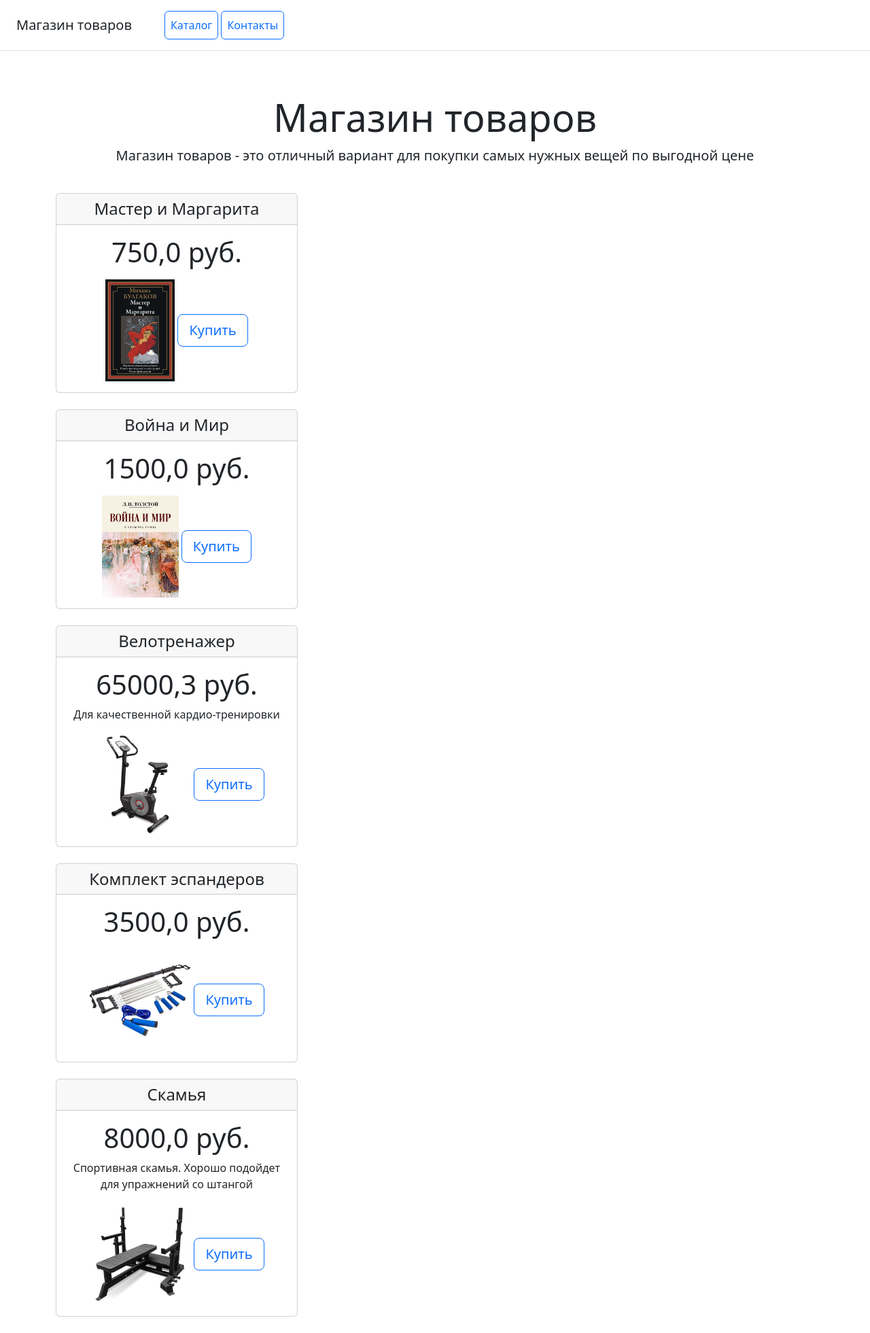
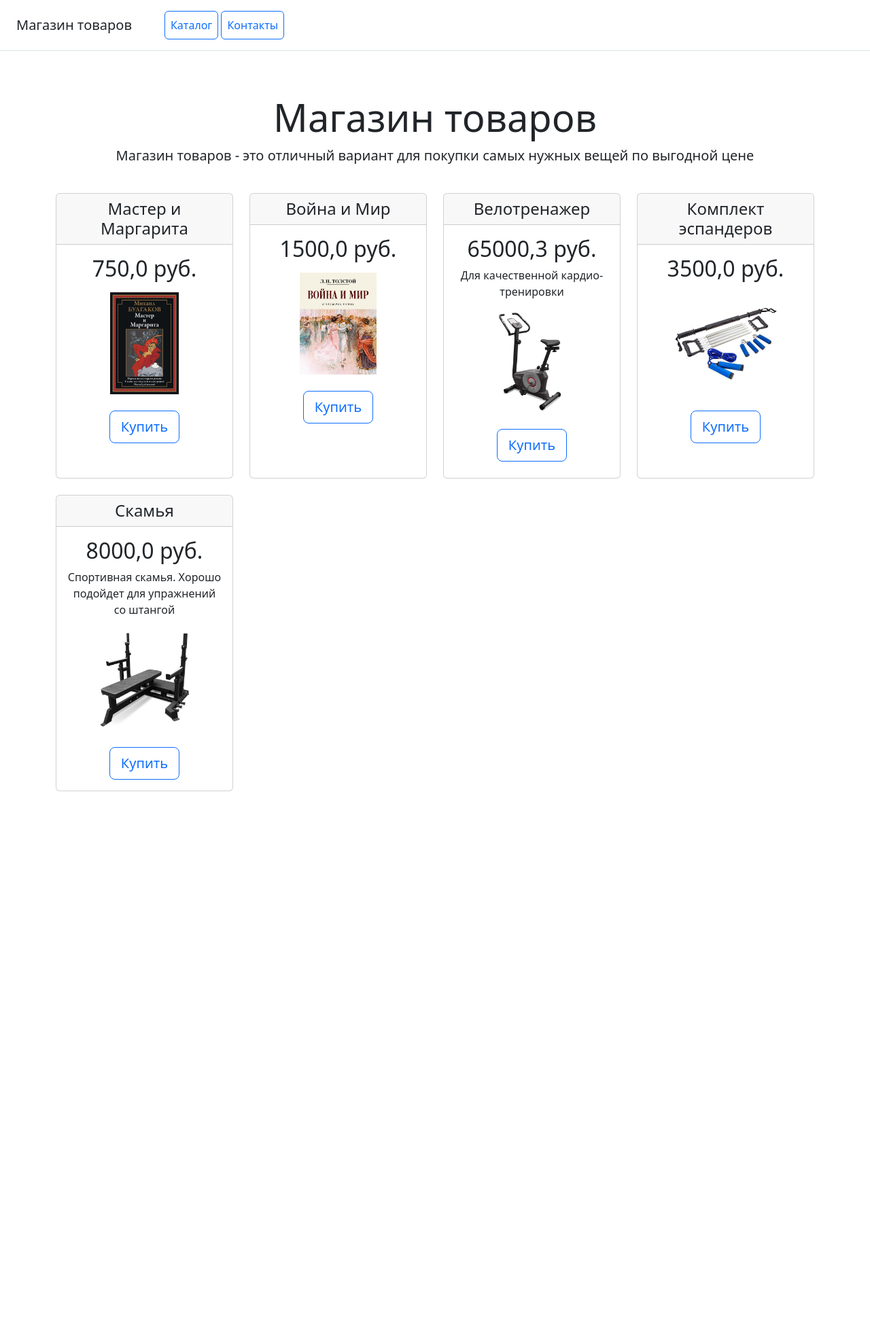
Before and after one commit to Alex26112022/mailing_management_service, a Django app: page / in a window 1280 px wide. Shown: the whole page at 68% size. After the commit the page ends 1164 px from the top, so only its background shows below. Run offline with Django 5.2, Linux system fonts and the light colour scheme; data comes from the database, SQL or seed files in the repository.

Commit message:
refactoring

```diff
--- a/catalog/templates/catalog/index.html
+++ b/catalog/templates/catalog/index.html
@@ -21,27 +21,31 @@
         нужных вещей по выгодной цене</p>
 </div>
 
-{% for product in data_products %}
+
 <div class="container">
     <div class="row text-center">
-        <div class="col-4">
-            <div class="card mb-4 box-shadow">
+        {% for product in data_products %}
+        <div class="col-3">
+            <div class="card mb-4 box-shadow" style="min-height: 420px;">
                 <div class="card-header">
                     <h4 class="my-0 font-weight-normal">{{ product.title }}</h4>
                 </div>
                 <div class="card-body">
-                    <h1 class="card-title pricing-card-title">
-                        {{product.price }} руб.</h1>
+                    <h2 class="card-title pricing-card-title">
+                        {{product.price }} руб.</h2>
                     <p>{{ product.description }}</p>
                     <img src="{{ product.image.url }}"
                          style="max-height: 150px;">
-                    <button type="button" class="btn btn-lg btn-block btn-outline-primary">Купить</button>
+                    <br><br>
+                    <button type="button"
+                            class="btn btn-lg btn-block btn-outline-primary">Купить</button>
                 </div>
             </div>
         </div>
+        {% endfor %}
     </div>
 </div>
-{% endfor %}
+
 
 <script src="https://cdn.jsdelivr.net/npm/bootstrap@5.3.2/dist/js/bootstrap.bundle.min.js" integrity="sha384-C6RzsynM9kWDrMNeT87bh95OGNyZPhcTNXj1NW7RuBCsyN/o0jlpcV8Qyq46cDfL" crossorigin="anonymous"></script>
 </body>
```
Also changed, not shown: media/products/photo/2024/06/04/робот-пылесос.jpg (added).
